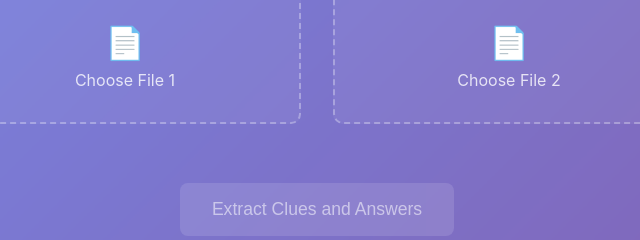
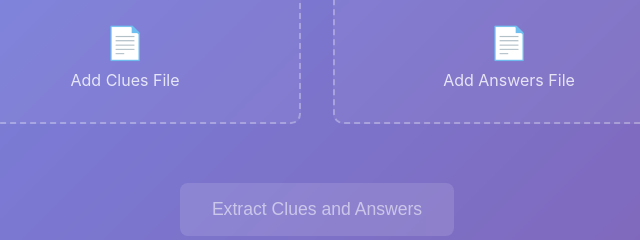
Before and after one commit to Bren/vibe-playground, a plain HTML site: page logic-crossword.html in a window 1280 px wide. Shown: the part 293-533 px from the top of the page, 323-963 px from the left. Drawn offline with Linux system fonts and the light colour scheme.

Commit message:
Update file upload labels to 'Add Clues File' and 'Add Answers File'

```diff
--- a/logic-crossword.html
+++ b/logic-crossword.html
@@ -228,7 +228,7 @@
                     <div class="file-upload">
                         <label for="file1" class="file-label">
                             <span class="file-icon">📄</span>
-                            <span class="file-text">Choose File 1</span>
+                            <span class="file-text">Add Clues File</span>
                             <input type="file" id="file1" accept=".txt,.pdf,.doc,.docx" style="display: none;">
                         </label>
                         <div id="file1-status" class="file-status"></div>
@@ -237,7 +237,7 @@
                     <div class="file-upload">
                         <label for="file2" class="file-label">
                             <span class="file-icon">📄</span>
-                            <span class="file-text">Choose File 2</span>
+                            <span class="file-text">Add Answers File</span>
                             <input type="file" id="file2" accept=".txt,.pdf,.doc,.docx" style="display: none;">
                         </label>
                         <div id="file2-status" class="file-status"></div>
```
